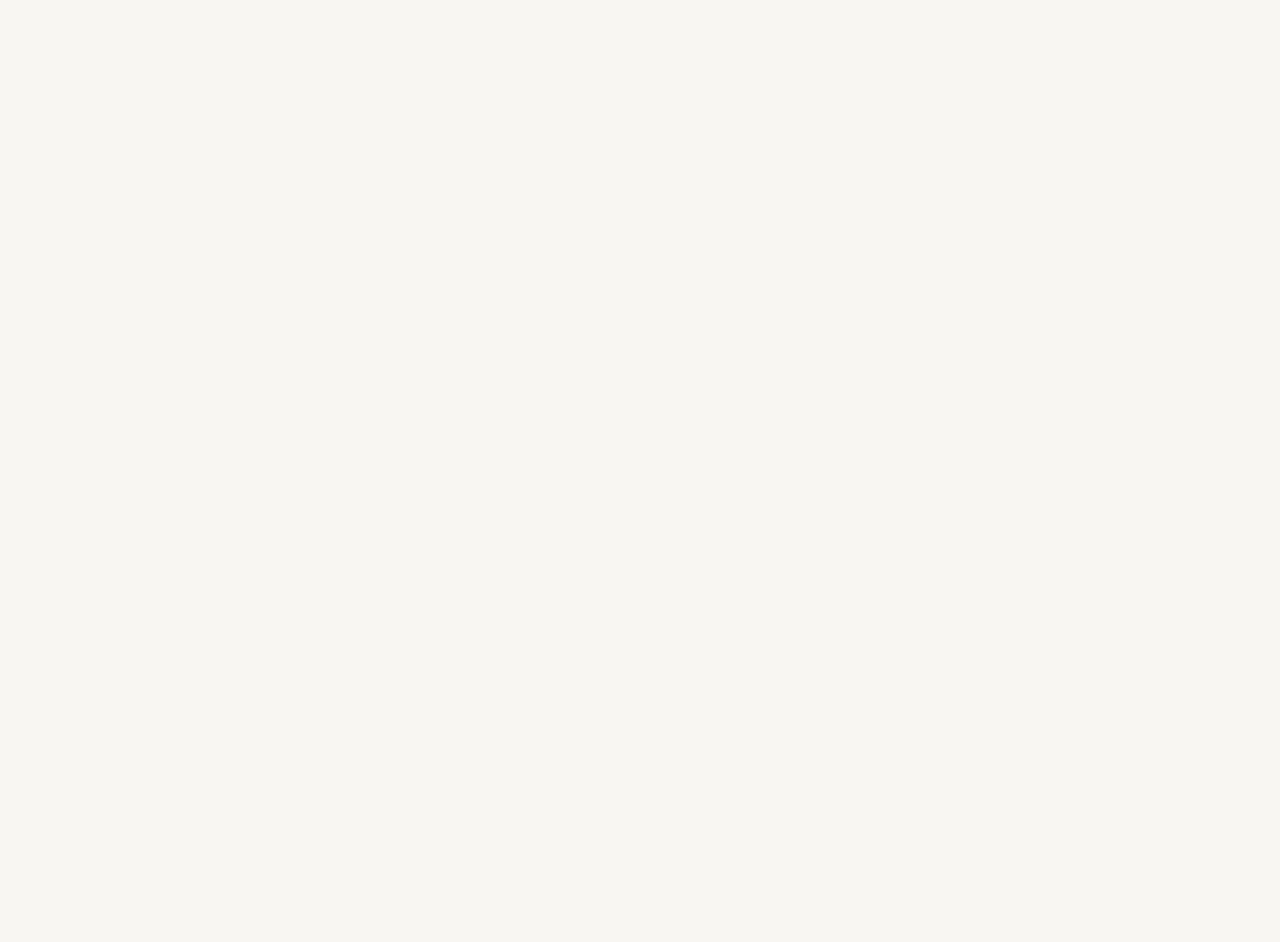
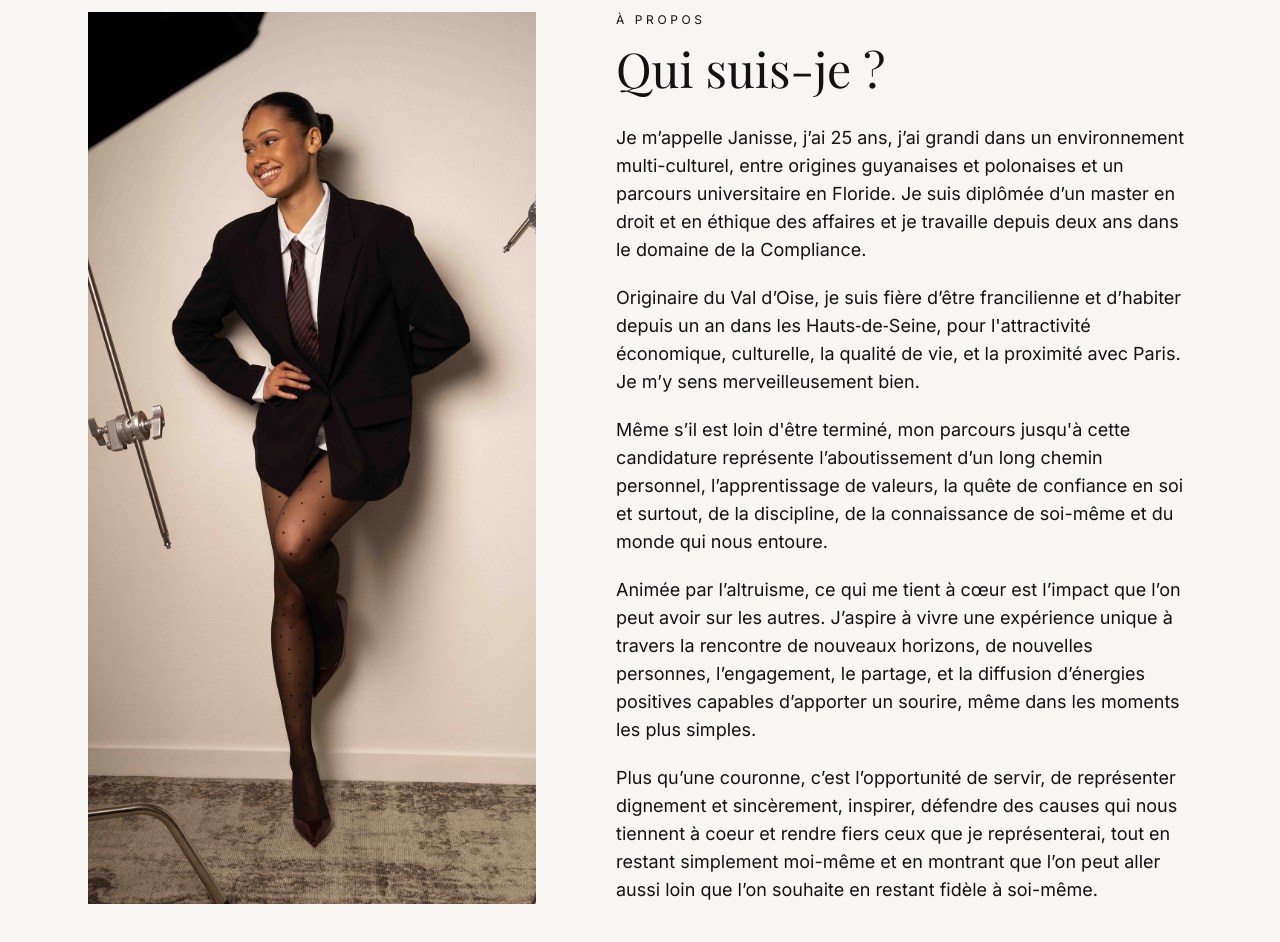
Before and after one commit to Yawleen/janisse-constable-website, a Next.js app: page / in a window 1280 px wide. Shown: the part 900-1842 px from the top of the page. Before the commit the page ends 800 px from the top, so only its background shows below. Built offline with nearby package versions, Linux system fonts and the light colour scheme.

Commit message:
feat: add about section

```diff
--- a/app/globals.css
+++ b/app/globals.css
@@ -16,7 +16,7 @@
   /* Spacing */
   --section-x-mobile: 2.5rem;
   --section-x-desktop: 3rem;
-  --section-y-mobile: 4.5rem;
+  --section-y-mobile: 5rem;
   --section-y-desktop: 7rem;
 }
 
@@ -28,7 +28,7 @@
   }
 
   body {
-    @apply bg-background text-secondary-text;
+    @apply bg-background text-secondary-text min-w-[320px];
   }
 
   ::selection {
@@ -45,10 +45,6 @@
     @apply px-(--section-x-mobile) py-(--section-y-mobile) md:px-(--section-x-desktop) md:py-(--section-y-desktop);
   }
 
-  img {
-    @apply size-full object-cover;
-  }
-
   /* Typography system */
 
   h1,
@@ -61,7 +57,7 @@
   }
 
   h2 {
-    @apply text-4xl md:text-5xl mb-2;
+    @apply text-4xl md:text-5xl mb-8;
   }
 
   p {
--- a/app/page.tsx
+++ b/app/page.tsx
@@ -1,9 +1,11 @@
 import Hero from '@/components/sections/Hero';
+import About from '@/components/sections/About';
 
 export default function Home() {
   return (
-    <main>
+    <main className='bg-background'>
       <Hero />
+      <About />
     </main>
   );
 }
--- /dev/null
+++ b/components/sections/About.tsx
@@ -0,0 +1,60 @@
+import Image from 'next/image';
+
+const About = () => {
+  return (
+    <section className="flex flex-col gap-10 md:flex-row md:justify-center md:gap-20">
+      <div className="relative w-full self-center max-w-md aspect-3/4 md:min-w-sm md:self-auto">
+        <Image
+          src="/images/who-i-am.jpg"
+          fill
+          objectFit="cover"
+          alt="Janisse Constable portrait"
+          loading="lazy"
+        />
+      </div>
+      <div className="max-w-xl">
+        <p className="text-xs tracking-[0.3em] uppercase mb-4">À propos</p>
+        <h2>Qui suis-je ?</h2>
+        <div className="space-y-5">
+          <p>
+            Je m’appelle Janisse, j’ai 25 ans, j’ai grandi dans un environnement
+            multi-culturel, entre origines guyanaises et polonaises et un
+            parcours universitaire en Floride. Je suis diplômée d’un master en
+            droit et en éthique des affaires et je travaille depuis deux ans
+            dans le domaine de la Compliance.
+          </p>
+          <p>
+            Originaire du Val d’Oise, je suis fière d’être francilienne et
+            d’habiter depuis un an dans les Hauts‑de‑Seine, pour l&apos;attractivité
+            économique, culturelle, la qualité de vie, et la proximité avec
+            Paris. Je m’y sens merveilleusement bien.
+          </p>
+          <p>
+            Même s’il est loin d&apos;être terminé, mon parcours jusqu&apos;à
+            cette candidature représente l’aboutissement d’un long chemin
+            personnel, l’apprentissage de valeurs, la quête de confiance en soi
+            et surtout, de la discipline, de la connaissance de soi-même et du
+            monde qui nous entoure.
+          </p>
+          <p>
+            Animée par l’altruisme, ce qui me tient à cœur est l’impact que l’on
+            peut avoir sur les autres. J’aspire à vivre une expérience unique à
+            travers la rencontre de nouveaux horizons, de nouvelles personnes,
+            l’engagement, le partage, et la diffusion d’énergies positives
+            capables d’apporter un sourire, même dans les moments les plus
+            simples.
+          </p>
+          <p>
+            Plus qu’une couronne, c’est l’opportunité de servir, de représenter
+            dignement et sincèrement, inspirer, défendre des causes qui nous
+            tiennent à coeur et rendre fiers ceux que je représenterai, tout en
+            restant simplement moi-même et en montrant que l’on peut aller aussi
+            loin que l’on souhaite en restant fidèle à soi-même.
+          </p>
+        </div>
+      </div>
+    </section>
+  );
+};
+
+export default About;
```
Also changed, not shown: public/images/who-i-am.jpg (added).
